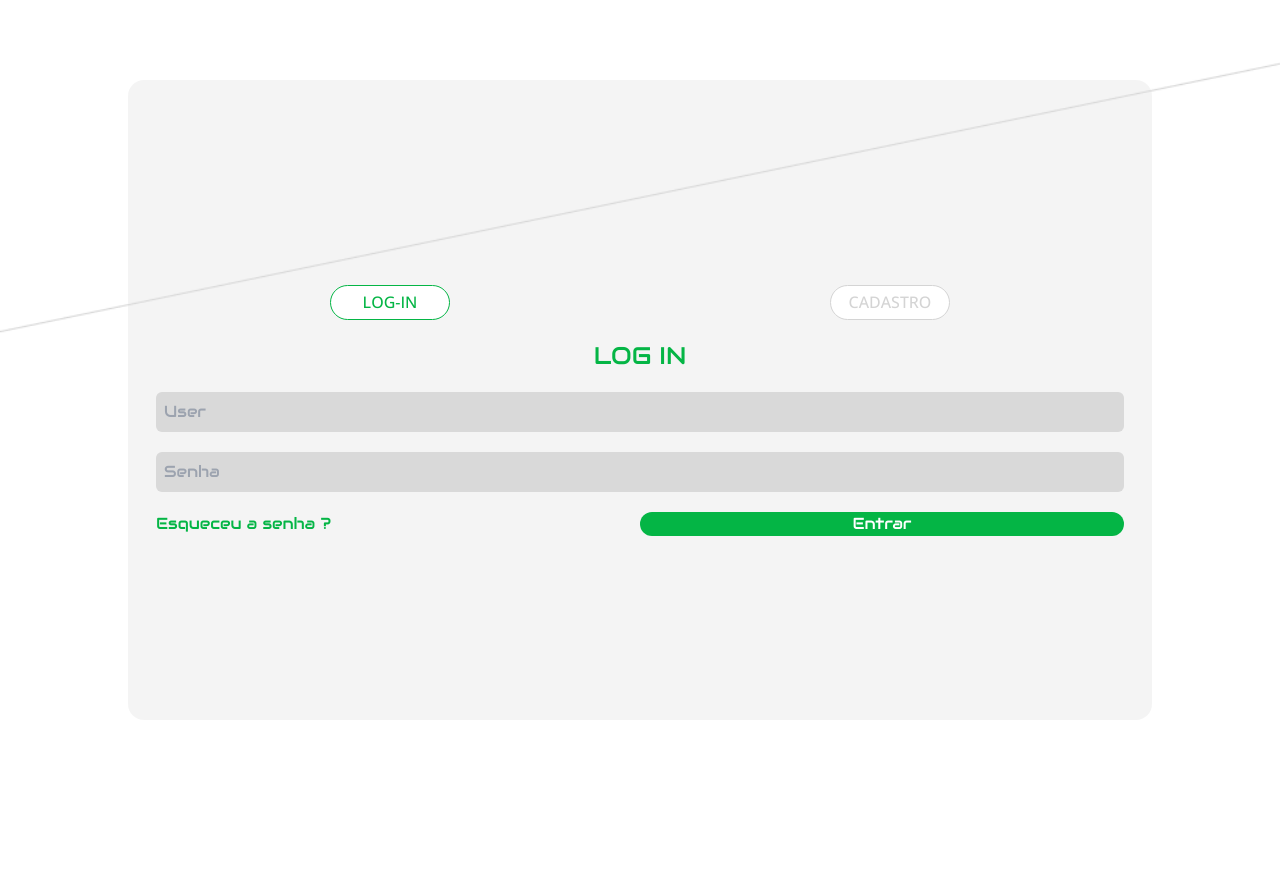
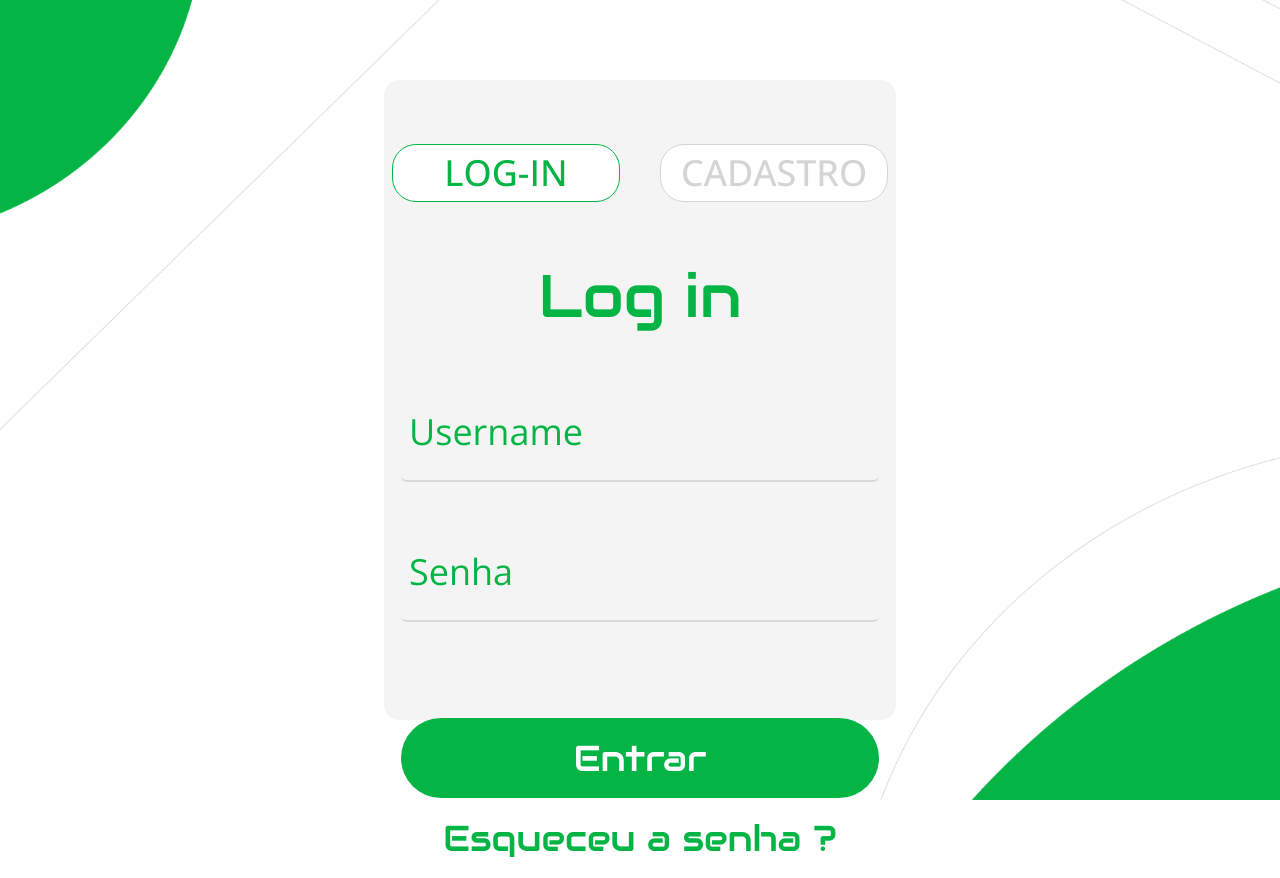
Before and after one commit to alejanicki/tcc-frontend, a Next.js app: page /login in a window 1280 px wide. Before the commit the page ends 800 px from the top, so only its background shows below. Built offline with nearby package versions, Linux system fonts and the light colour scheme.

Commit message:
feat: finished login page

```diff
--- a/src/app/login/page.tsx
+++ b/src/app/login/page.tsx
@@ -1,72 +1,50 @@
+"use client";
 import Button from "@/components/button";
 import Input from "@/components/input";
 import Link from "next/link";
 
 export default function Login() {
+
+  const handleSubmit = (e: { preventDefault: () => void; }) => {
+    e.preventDefault()
+    console.log("submit")
+  }
+
   return (
-    <main className="bg-[url('../../public/img/bg-login-mobile.png')] bg-cover bg-center w-screen h-screen">
+    <main className="bg-[url('../../public/img/bg-login-mobile.png')] bg-cover bg-center w-screen h-screen lg:bg-[url('../../public/img/bg-login.png')]">
       <div className="flex h-screen">
-        <div className="flex-col m-auto w-4/5 h-auto p-3 bg-darkGrey-500/30 rounded-2xl md:h-4/5">
-          <div className="flex flex-col h-full my-auto justify-center">
-            <div className="flex max-w-full">
-              <div className="flex w-full justify-around mt-10">
+        <div className="flex flex-col m-auto w-4/5 h-4/5 bg-darkGrey-500/30 rounded-2xl md:text-4xl lg:w-2/5">
+          <div className="grid grid-cols-2 px-2 gap-1 w-full justify-around mt-8 md:mt-16 md:gap-10">
             <Link href={"/login"}>
-                  <Button
-                    color="third"
-                    style={{ width: "120px", height: "35px" }}
-                  >
-                    LOG-IN
-                  </Button>
+              <Button color="third">LOG-IN</Button>
             </Link>
             <Link href={"/register"}>
-                  <Button
-                    color="disabledTwo"
-                    style={{ width: "120px", height: "35px" }}
-                  >
-                    CADASTRO
-                  </Button>
+              <Button color="disabledTwo">CADASTRO</Button>
             </Link>
           </div>
-            </div>
-            <h1 className=" mx-auto text-center text-primary-500 text-2xl font-audiowide my-5">
-              LOG IN
+          <form className="flex flex-col mt-9 text-center mx-auto md:mt-16" onSubmit={handleSubmit}>
+            <h1 className=" text-4xl font-audiowide text-primary-500 md:text-6xl">
+              Log in
             </h1>
-            <form className="flex-col mx-4">
-              <div>
+            <div className="grid grid-rows-2 gap-8 h-36 mt-14 md:gap-10 md:h-60">
               <Input
                 color="primary"
                 type="text"
-                  placeholder="User"
-                  style={{ marginBottom: "20px", height: "40px" }}
+                placeholder="Username"
               />
-                <Input
-                  color="primary"
-                  type="password"
-                  placeholder="Senha"
-                  style={{ marginBottom: "20px", height: "40px" }}
-                />
+              <Input color="primary" type="password" placeholder="Senha" />
             </div>
-              <div className="flex flex-row-reverse font mb-5">
-                <Button
-                  type="submit"
-                  color="primary"
-                  style={{ width: "100%", padding: "7px auto" }}
-                >
+            <div className="mt-12 h-10 md:mt-24 md:h-20">
+              <Button type="submit" color="primary">
                 Entrar
               </Button>
-                <Link href={"/recovery"} style={{width: "100%"}}>
-                  <Button
-                    color="secondary"
-                    style={{ padding: "7px auto" }}
-                  >
-                    Esqueceu a senha ?
-                  </Button>
+              <Link href={"/recovery"}>
+                <Button color="secondary">Esqueceu a senha ?</Button>
               </Link>
             </div>
           </form>
         </div>
       </div>
-      </div>
     </main>
   );
 }
--- a/src/components/Button.tsx
+++ b/src/components/Button.tsx
@@ -7,10 +7,10 @@ import "@fontsource/audiowide";
 
 
 const button = tv({
-    base: "flex items-center justify-center font-medium bg-zinc-500 text-white rounded-full active:opacity-80",
+    base: "flex h-full w-full p-2 items-center justify-center font-medium bg-zinc-500 text-white rounded-full active:opacity-80",
     variants: {
         color: {
-            primary: "bg-primary-500 text-white font-audiowide",
+            primary: "bg-primary-500 text-white font-audiowide w-full h-full",
             secondary: "bg-none-500 text-primary-500 font-audiowide",
             third: "bg-white text-primary-500 rounded-3xl border border-primary-500",
             disabledOne: "bg-lightGrey-500",
--- a/src/components/input.tsx
+++ b/src/components/input.tsx
@@ -1,10 +1,10 @@
 import { tv } from 'tailwind-variants';
 
 const input = tv({
-    base: "flex w-full font-sm bg-darkGrey-500 rounded-md focus:outline-none px-2 py-0.5",
+    base: "flex w-full h-full font-sm bg-darkGrey-500 rounded-md focus:outline-none px-2 py-0.5",
     variants: {
         color: {
-            primary: "bg-none text-white font-audiowide",
+            primary: "bg-transparent text-primary-500 border-b-darkGrey-500 border-b-2 placeholder:text-primary-500",
             secondary: "bg-none-500 text-primary-500 font-audiowide",
             third: "bg-white text-primary-500 rounded-3xl border border-primary-500",
             disabledOne: "bg-lightGrey-500",
@@ -15,10 +15,8 @@ const input = tv({
     }
 });
 
-export default function Input({color, ...props}) {
+export default function Input(props: any) {
     return (
-        <input className={input({ color })} {...props}>
-            {props.children}
-        </input>
+        <input className={input(props)} type={props.type} placeholder={props.placeholder} />
     )
 }
```
Also changed, not shown: public/img/bg-login.png (added). Lines whose indentation alone changed are shown as unchanged.
